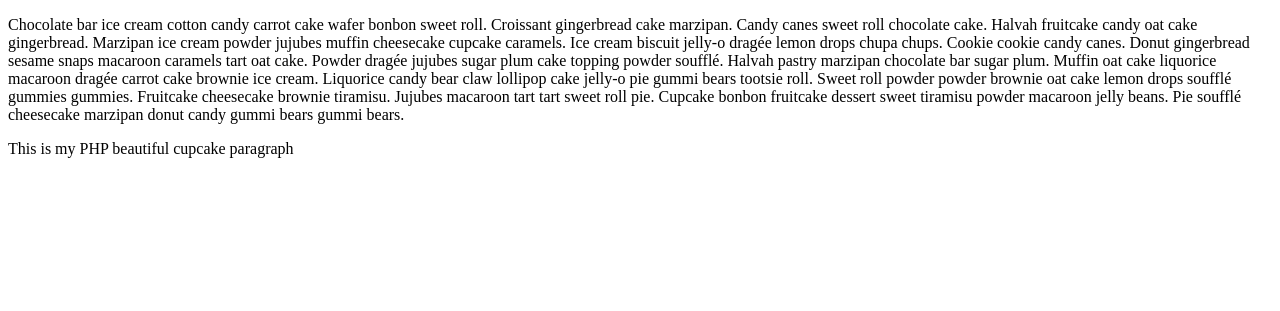
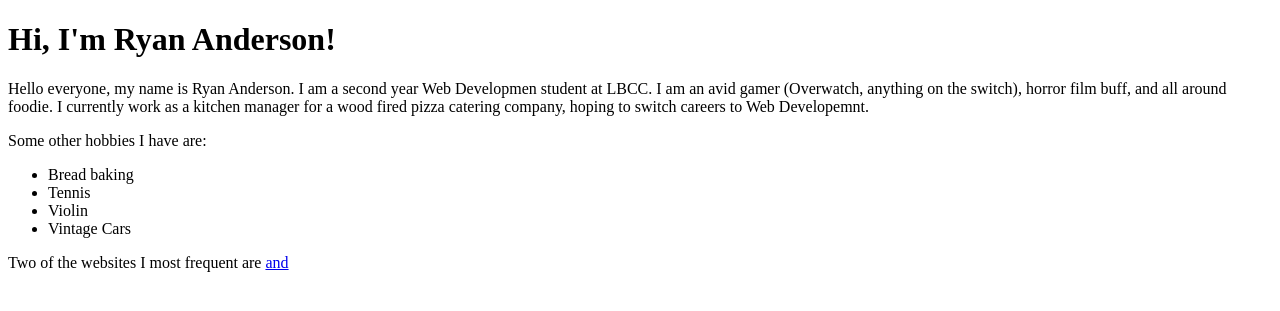
Before and after one commit to ryanaanderson0/COSW30, a PHP site: page /Labwork/Lab1.php in a window 1280 px wide. Shown: the top 311 px of the page. Run offline with PHP 8.4, Linux system fonts and the light colour scheme.

Commit message:
added about me info

```diff
--- a/Labwork/Lab1.php
+++ b/Labwork/Lab1.php
@@ -1,22 +1,27 @@
 <!doctype html>
 <html>
     <head>
-         <title>My First PHP Page!</title>
+         <title>Labwork 1:Hello World</title>
     </head>
     <body>
-        <p>Chocolate bar ice cream cotton candy carrot cake wafer bonbon sweet roll. Croissant gingerbread cake marzipan. Candy canes sweet roll chocolate cake. Halvah fruitcake candy oat cake gingerbread.
+        <h1>Hi, I'm Ryan Anderson!</h1>
+        <p>Hello everyone, my name is Ryan Anderson. I am a second year Web Developmen student at LBCC. I am an avid gamer (Overwatch, anything on the switch), horror film buff, and all around foodie. I currently work as a kitchen manager for a wood fired pizza catering company, hoping to switch careers to Web Developemnt. </p>
 
-Marzipan ice cream powder jujubes muffin cheesecake cupcake caramels. Ice cream biscuit jelly-o dragée lemon drops chupa chups. Cookie cookie candy canes.
+        <p>Some other hobbies I have are:</p>
 
-Donut gingerbread sesame snaps macaroon caramels tart oat cake. Powder dragée jujubes sugar plum cake topping powder soufflé. Halvah pastry marzipan chocolate bar sugar plum.
-
-Muffin oat cake liquorice macaroon dragée carrot cake brownie ice cream. Liquorice candy bear claw lollipop cake jelly-o pie gummi bears tootsie roll. Sweet roll powder powder brownie oat cake lemon drops soufflé gummies gummies.
-
-Fruitcake cheesecake brownie tiramisu. Jujubes macaroon tart tart sweet roll pie. Cupcake bonbon fruitcake dessert sweet tiramisu powder macaroon jelly beans. Pie soufflé cheesecake marzipan donut candy gummi bears gummi bears. </p>
-
+        <ul>
+            <li>Bread baking</li>
+            <li>Tennis</li>
+            <li>Violin</li>
+            <li>Vintage Cars</li>
+        </ul>
 
     <?php
-        echo'This is my PHP beautiful cupcake paragraph'
+        echo"<p>Two of the websites I most frequent are <a href='http://www.theawesomer.com'> and <a href='http://www.craigslist.com'> </p>"
+        /*lab1.php
+        Ryan Anderson
+        09/01/19*/
+
     ?>
 
     </body>
```
Also changed, not shown: README.md (added).
